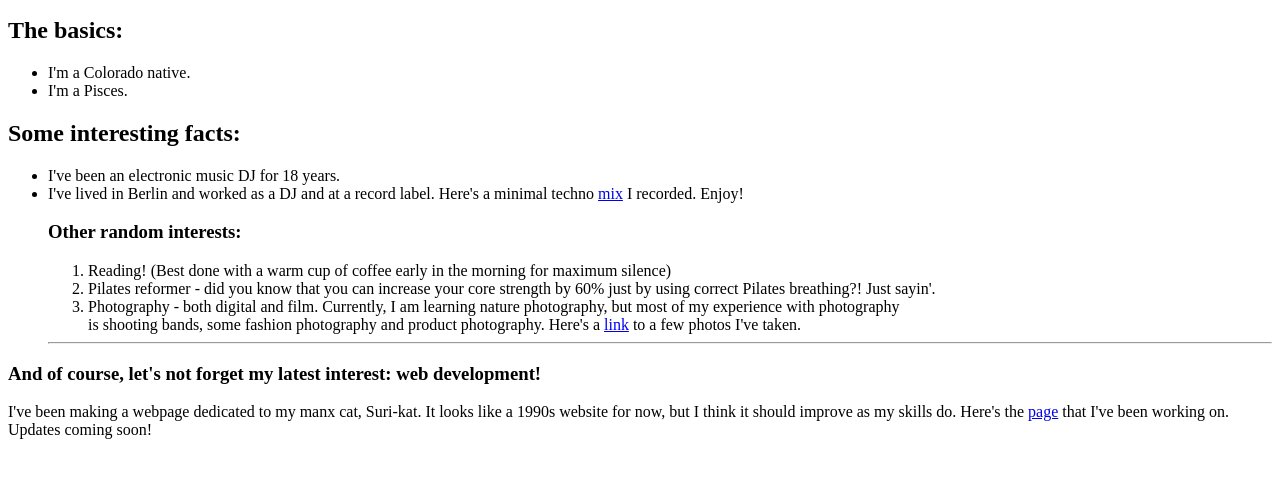
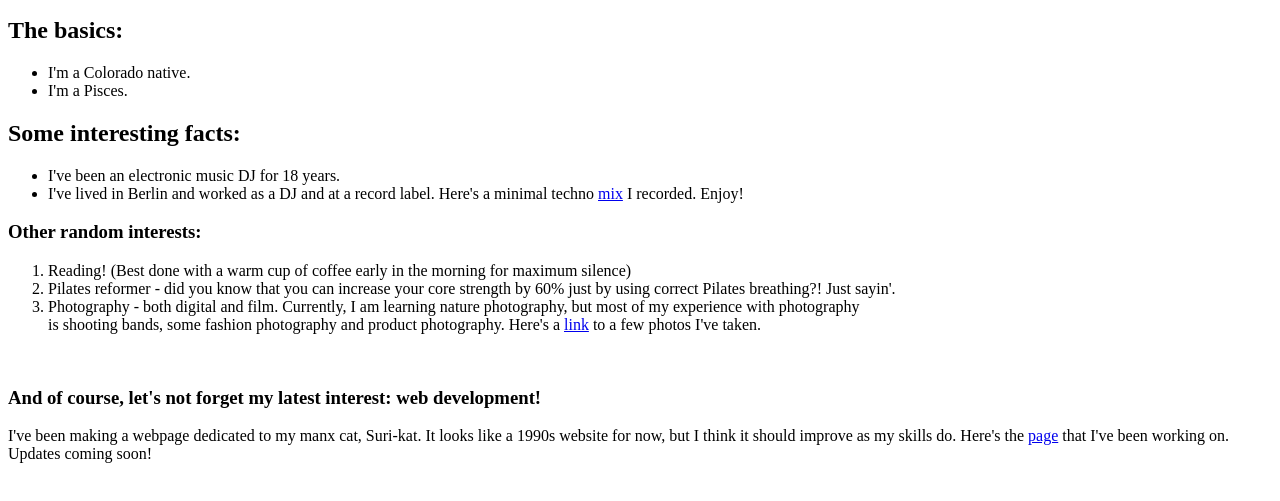
Before and after one commit to AllGirlsFall/HTML_Excercise, a plain HTML site: page index.html in a window 1280 px wide. Shown: the part 101-602 px from the top of the page. Drawn offline with Linux system fonts and the light colour scheme.

Commit message:
3rd commit for html project
with corrections after submission to validator.

```diff
--- a/index.html
+++ b/index.html
@@ -19,7 +19,7 @@
 		<ul>
 				<li>I've been an electronic music DJ for 18 years.</li>
 				<li>I've lived in Berlin and worked as a DJ and at a record label. Here's a minimal techno <a href="https://soundcloud.com/just-joey/neu-romanze-crazy-in-berlin">mix</a> I recorded. Enjoy! </li>
-		</h2>
+		</ul>
 		<h3>Other random interests:</h3>
 			<ol>
 				<li>Reading! (Best done with a warm cup of coffee early in the morning for maximum silence)</li>
@@ -27,7 +27,7 @@
 				<li>Photography - both digital and film. Currently, I am learning
 				 nature photography, but most of my experience with photography<br> is shooting bands, some fashion photography and product photography. Here's a <a href="photography.html">link</a> to a few photos I've taken.</li>
 			</ol>
-			<hr>
+		<br>
 		</div>
 			<h3>And of course, let's not forget my latest interest: web development!</h3>
 				<p> I've been making a webpage dedicated to my manx cat, Suri-kat. It looks like a 1990s website for now, but I think it should improve as my skills do. Here's the <a href="suri_kat_cat.html">page</a> that I've been working on. Updates coming soon!
```
